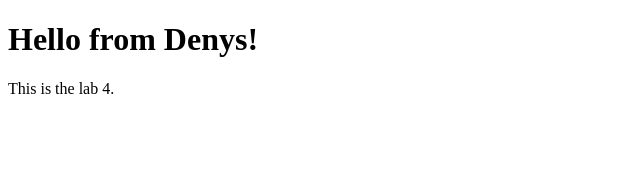
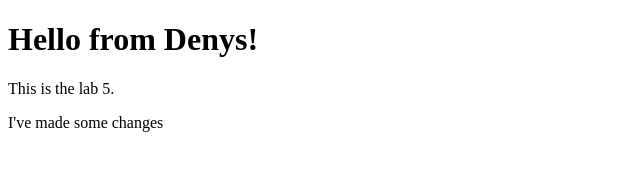
Before and after one commit to DenisKot/LabWork4, a plain HTML site: page index.html in a window 1280 px wide. Shown: the whole page, without its empty margins (0-640 px from the left). Drawn offline with Linux system fonts and the light colour scheme.

Commit message:
Added new line and modified another

```diff
--- a/index.html
+++ b/index.html
@@ -7,6 +7,7 @@
 </head>
 <body>
     <h1>Hello from Denys!</h1>
-    <p>This is the lab 4.</p>
+    <p>This is the lab 5.</p>
+    <p>I've made some changes</p>
 </body>
 </html>
```
